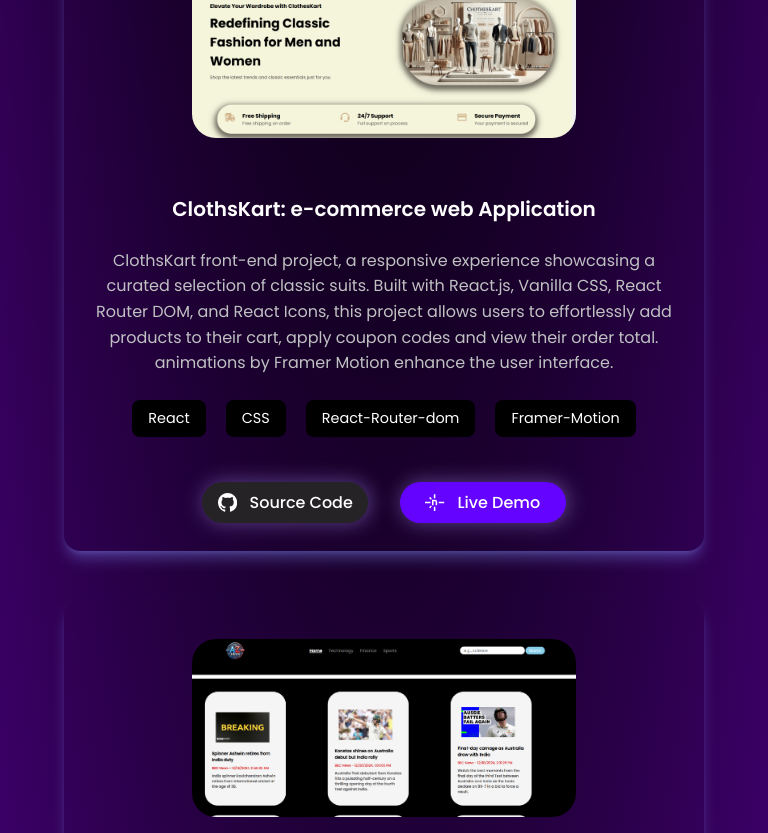
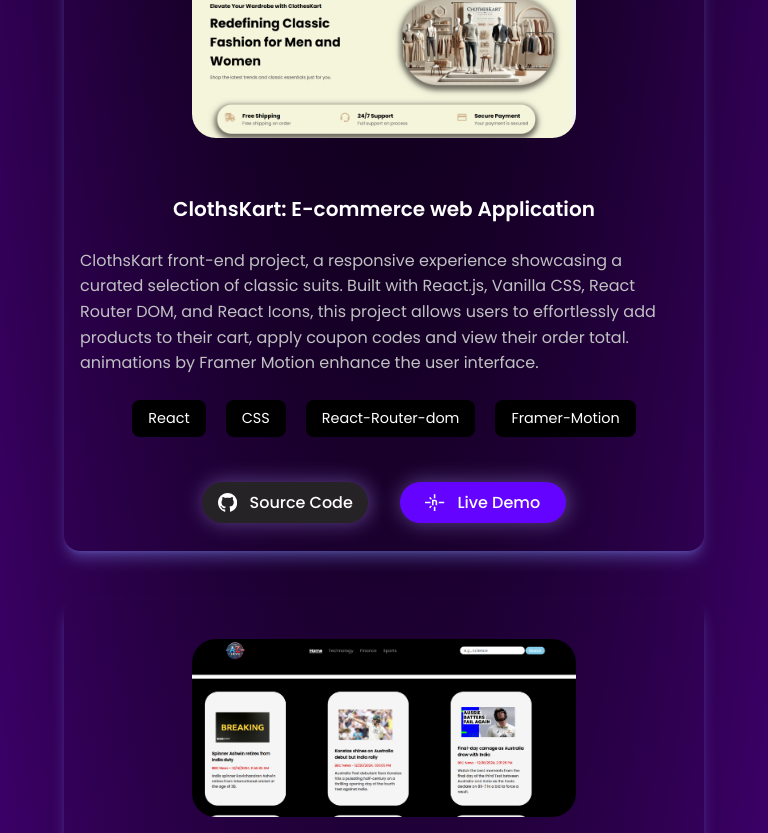
Before and after one commit to MohdAzimuddin/myportfolio, a React (Vite) app: page / in a window 768 px wide. Shown: the part 4447-5280 px from the top of the page. Built offline with nearby package versions, Linux system fonts and the light colour scheme.

Commit message:
updated by improving  the styling

```diff
--- a/src/components/Projectss/Projects.jsx
+++ b/src/components/Projectss/Projects.jsx
@@ -18,7 +18,7 @@
   {
     // First Project: ClothsKart - e-commerce application
     image: "/clothsKart.png",
-    title: "ClothsKart: e-commerce web Application",
+    title: "ClothsKart: E-commerce web Application",
     description:
       "ClothsKart front-end project, a responsive experience showcasing a curated selection of classic suits. Built with React.js, Vanilla CSS, React Router DOM, and React Icons, this project allows users to effortlessly add products to their cart, apply coupon codes and view their order total. animations by Framer Motion enhance the user interface.",
     technologies: ["React", "CSS", "React-Router-dom", "Framer-Motion"],
--- a/src/components/Projectss/project.css
+++ b/src/components/Projectss/project.css
@@ -211,6 +211,7 @@
     width: auto;
     min-width: 180px;
   }
+
 }
 
 /* Desktop - Column Layout from 1080px and below */
@@ -218,9 +219,9 @@
   .project-card {
     flex-direction: column;
     gap: 2rem;
-    align-items: center;
-    /* text-align: center; */
-    justify-content: center;
+    align-items:center;
+    /* text-align:left; */
+    justify-content:center;
     margin: 0 1rem;
     padding: 0 1rem;
   }
@@ -233,12 +234,14 @@
 
   .project-details {
     flex: 1;
-    align-items: center;
+    align-items:flex-start;
   }
 
-  .project-title,
+  .project-title{
+     text-align:center;
+  }
   .project-description {
-    text-align: center;
+    text-align:left;
   }
 
   .project-technologies {
@@ -275,6 +278,9 @@
     width: auto;
     min-width: 160px;
   }
+    .project-title .project-details{
+    text-align: left;
+  }
 }
 
 /* Tablet */
@@ -302,8 +308,8 @@
   .project-card {
     flex-direction: column;
     gap: 2rem;
+    text-align: center;
     align-items: center;
-    text-align: center;
     justify-content: center;
   }
 
@@ -318,9 +324,11 @@
     align-items: center;
   }
 
-  .project-title,
+  .project-title{
+    text-align: left;
+  }
   .project-description {
-    text-align: center;
+    text-align: left;
   }
 
   .project-technologies {
@@ -386,7 +394,7 @@
   }
 
   .project-title {
-    font-size: 1.1rem;
+    font-size: 0.9rem;
   }
 
   .project-description {
@@ -433,7 +441,7 @@
   }
 
   .project-title {
-    font-size: 1rem;
+    font-size: 0.8rem;
   }
 
   .project-description {
@@ -472,7 +480,7 @@
   }
 
   .project-title {
-    font-size: 0.95rem;
+    font-size: 0.65rem;
   }
 
   .project-description {
```
